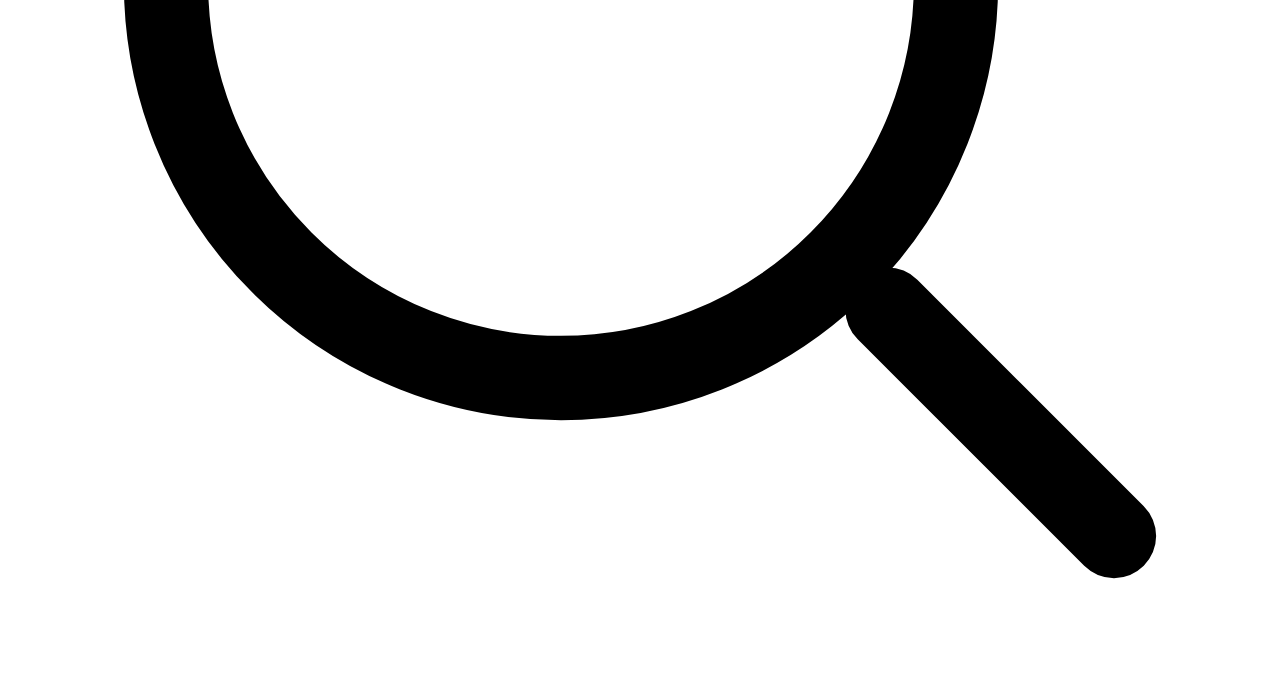
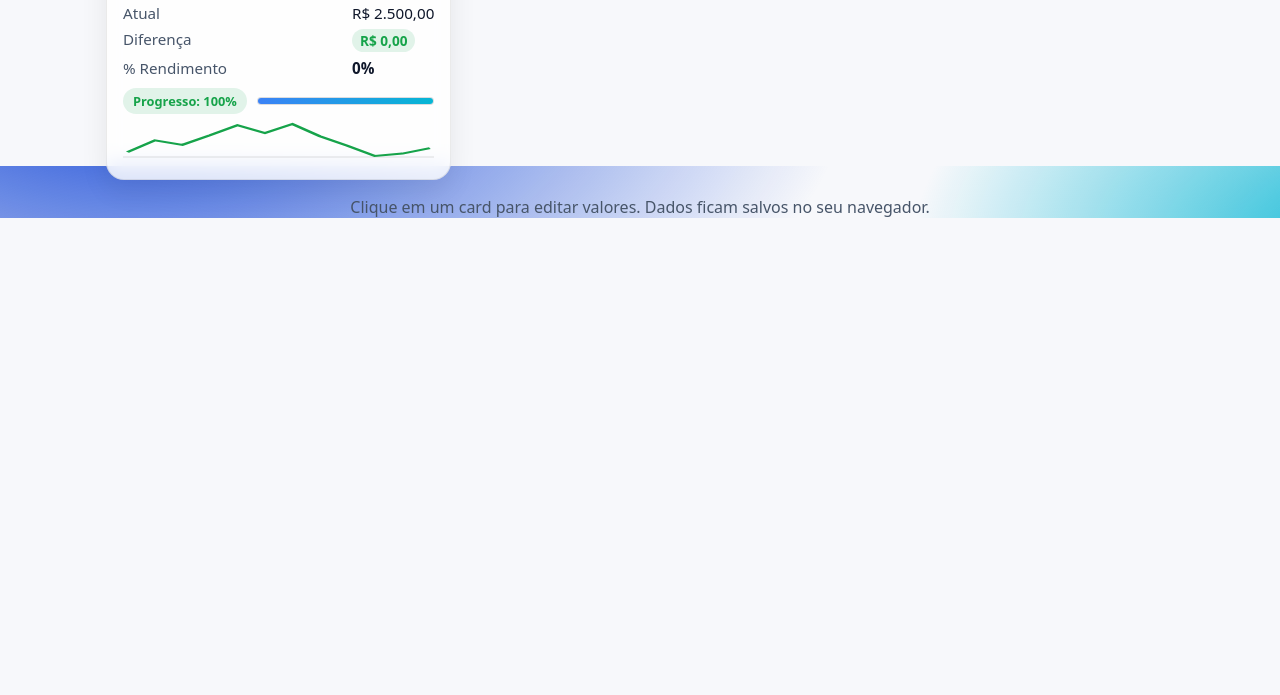
Before and after one commit to Giovanogoveia/Financas, a plain HTML site: page index.html in a window 1280 px wide. Shown: the part 634-1329 px from the top of the page. After the commit the page ends 852 px from the top, so only its background shows below. Drawn offline with Linux system fonts and the light colour scheme.

Commit message:
Update index.html

```diff
--- a/index.html
+++ b/index.html
@@ -4,8 +4,8 @@
   <meta charset="utf-8" />
   <meta name="viewport" content="width=device-width, initial-scale=1" />
   <title>Dashboard de Investimentos</title>
-  <link rel="stylesheet" href="styles.css">
-  <script src="style.js" defer></script>
+  <link rel="stylesheet" href="style.css">
+  <script src="script.js" defer></script>
 </head>
 <body>
   <div class="shell" id="app">
```
